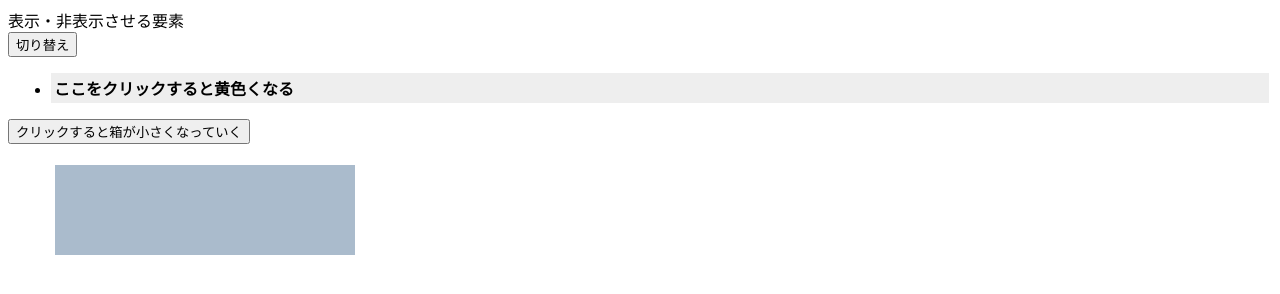
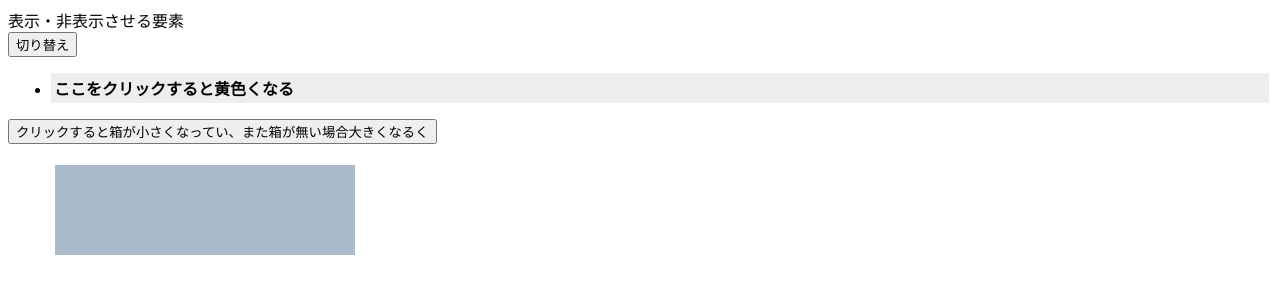
Before and after one commit to IFoxH/web2-2, a plain HTML site: page index.html in a window 1280 px wide. Drawn offline with nearby package versions, Linux system fonts and the light colour scheme.

Commit message:
Update index.html

```diff
--- a/index.html
+++ b/index.html
@@ -68,7 +68,7 @@
     <li><b>ここをクリックすると黄色くなる</b></li>
    </ul>
 
-     <button id="animate">クリックすると箱が小さくなっていく</button>
+     <button id="animate">クリックすると箱が小さくなってい、また箱が無い場合大きくなるく</button>
 <p id="steps"></p>
 <div2 class="block"></div>
 
```
